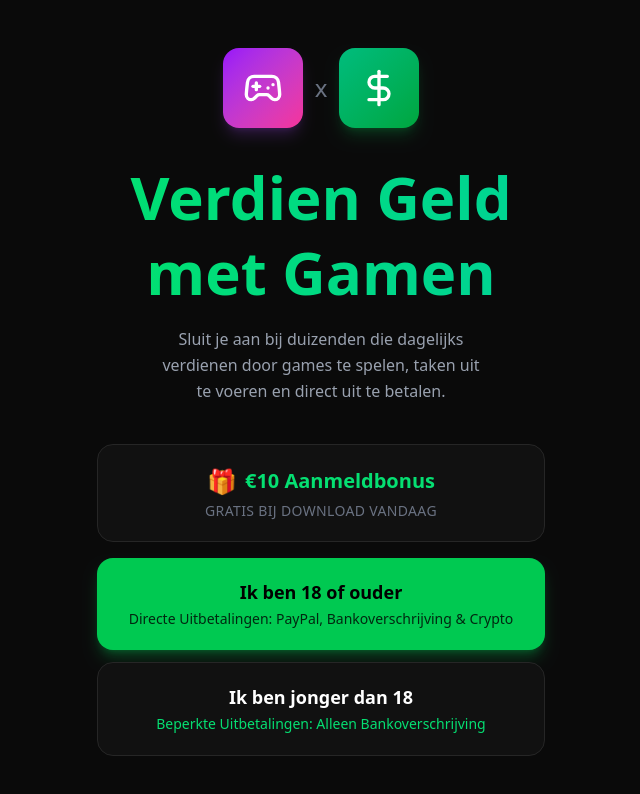
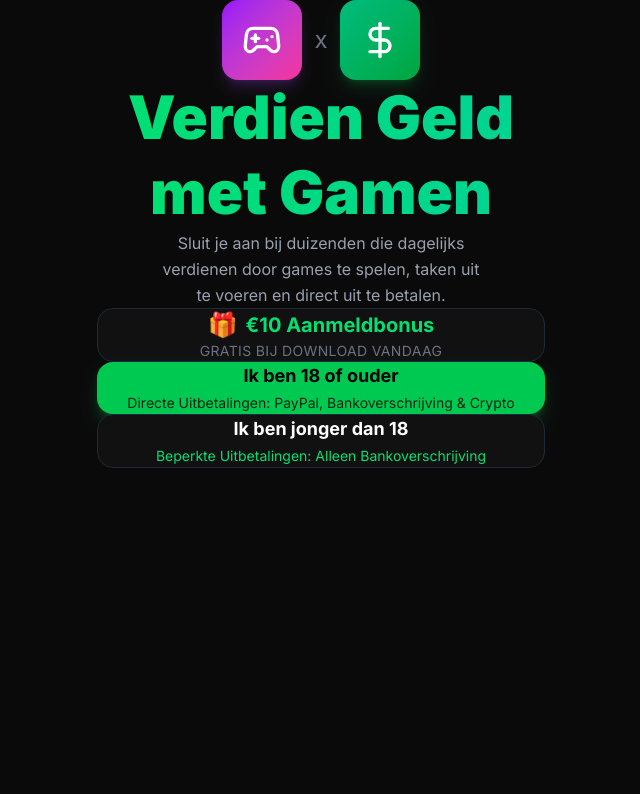
Before and after one commit to biohacksdaily-arch/freecahs, a Next.js app: page / in a window 1280 px wide. Shown: the top 794 px of the page, without its empty margins (319-959 px from the left). Built offline with nearby package versions, Linux system fonts and the light colour scheme.

Commit message:
fix: apply correct font configuration in globals.css
Fix font variable mismatch and ensure proper Tailwind v4 usage.

```diff
--- a/app/globals.css
+++ b/app/globals.css
@@ -1,31 +1,20 @@
 @import "tailwindcss";
 
-:root {
-  --background: 0 0% 5%;
-  --foreground: 0 0% 100%;
-  --card: 0 0% 8%;
-  --card-foreground: 0 0% 100%;
-  --primary: 142 76% 50%;
-  --primary-foreground: 0 0% 5%;
-  --secondary: 0 0% 12%;
-  --secondary-foreground: 0 0% 100%;
-  --muted: 0 0% 20%;
-  --muted-foreground: 0 0% 60%;
-  --accent: 142 76% 50%;
-  --accent-foreground: 0 0% 5%;
-  --destructive: 0 84% 60%;
-  --destructive-foreground: 0 0% 100%;
-  --border: 0 0% 15%;
-  --ring: 142 76% 50%;
-  --radius: 0.75rem;
+@theme inline {
+  --font-sans: "Inter", system-ui, sans-serif;
+  --color-background: #0a0a0a;
+  --color-foreground: #ffffff;
 }
 
 * {
-  border-color: hsl(var(--border));
+  box-sizing: border-box;
+  margin: 0;
+  padding: 0;
 }
 
 body {
-  background: hsl(var(--background));
-  color: hsl(var(--foreground));
-  font-family: system-ui, -apple-system, sans-serif;
+  background: #0a0a0a;
+  color: #ffffff;
+  font-family: var(--font-sans);
+  min-height: 100vh;
 }
--- a/app/layout.tsx
+++ b/app/layout.tsx
@@ -2,7 +2,7 @@ import type { Metadata } from "next";
 import { Inter } from "next/font/google";
 import "./globals.css";
 
-const inter = Inter({ subsets: ["latin"], variable: "--font-inter" });
+const inter = Inter({ subsets: ["latin"] });
 
 export const metadata: Metadata = {
   title: "FreeCash - Verdien Geld met Gamen",
@@ -16,7 +16,7 @@ export default function RootLayout({
 }) {
   return (
     <html lang="nl">
-      <body className={`${inter.variable} font-sans antialiased`}>
+      <body className={`${inter.className} antialiased`}>
         {children}
       </body>
     </html>
```
